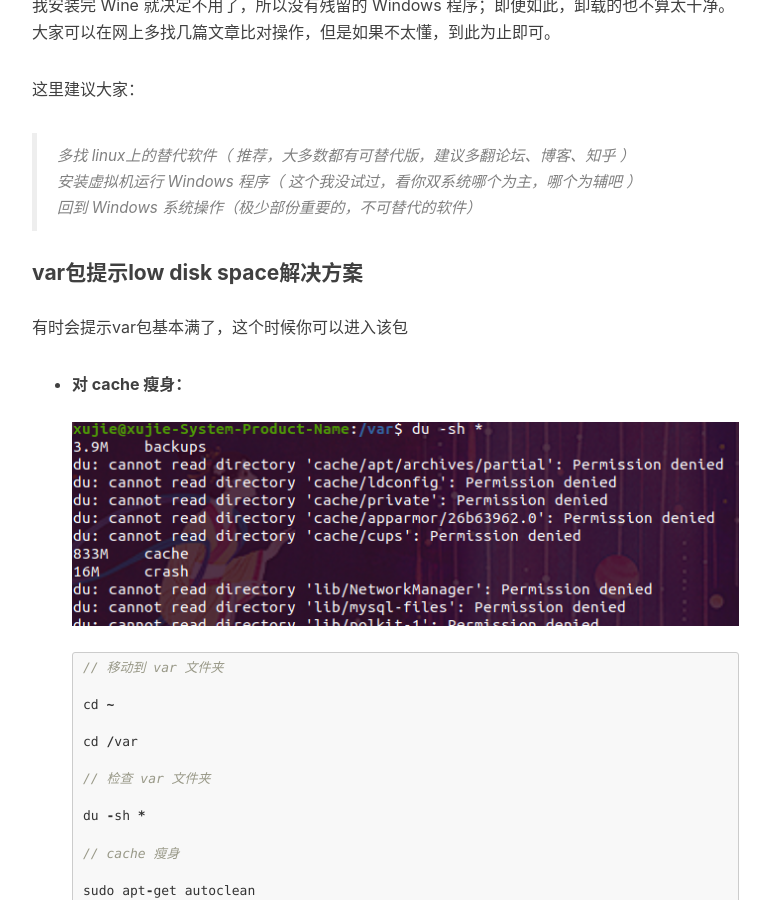
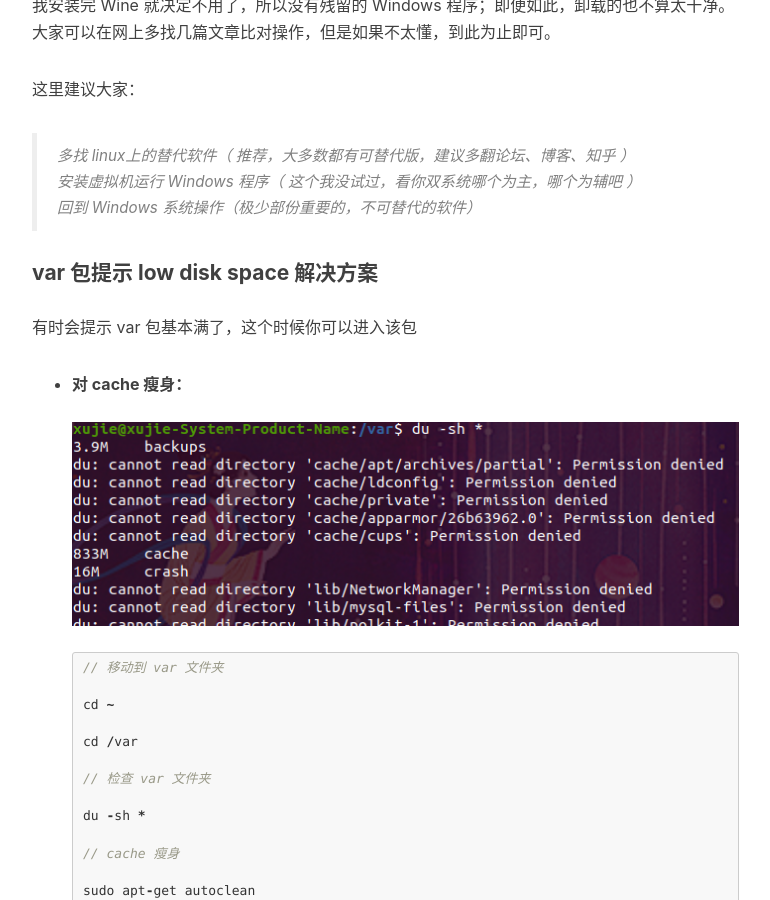
Before and after one commit to xj731231/xj731231.github.io, a Jekyll site: the page built from _posts/2020-06-08-Blog.md, in a window 1280 px wide and 900 px high, scrolled down 7228 px. Shown: the whole window, without its empty margins (233-1003 px from the left). Built offline with Jekyll 4.4.1, drawn with Linux system fonts in a browser that asks for light colours; nearby versions of some CDN libraries; comment, search, counter and statistics services are not loaded.

```diff
--- a/_posts/2020-06-08-Blog.md
+++ b/_posts/2020-06-08-Blog.md
@@ -245,9 +245,9 @@ sudo apt-get autoremove
 >
 > 回到 Windows 系统操作（极少部份重要的，不可替代的软件）
 
-#### var包提示low disk space解决方案
+#### var 包提示 low disk space 解决方案
 
-有时会提示var包基本满了，这个时候你可以进入该包
+有时会提示 var 包基本满了，这个时候你可以进入该包
 
 - **对 cache 瘦身：**
 
```
